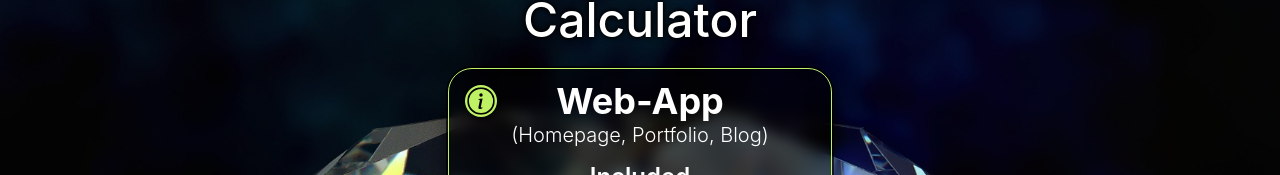
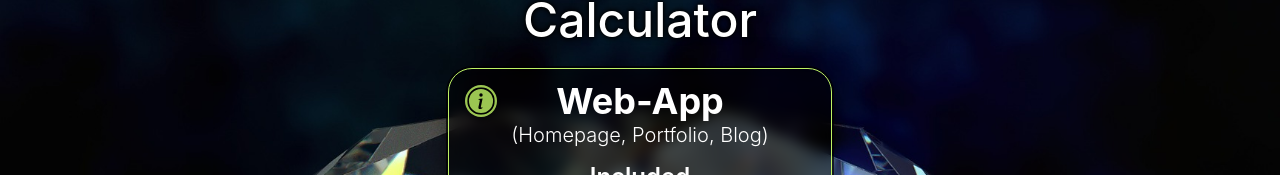
Before and after one commit to fvjupiter/synesthesigns, a Next.js app: page /pricing in a window 1280 px wide. Shown: the part 108-283 px from the top of the page. Built offline with nearby package versions, Linux system fonts and the light colour scheme.

Commit message:
pulse infoButton

```diff
--- a/components/PricingCard.js
+++ b/components/PricingCard.js
@@ -4,6 +4,7 @@ import PricingInfo from './PricingInfo'
 
 export default function PricingCard({ data, price, setToggleData, setSectionsData }) {
     const [isCardInfo, setisCardInfo] = useState(false)
+    const [isAnimationInfo, setisAnimationInfo] = useState(true)
     useEffect(() => setisCardInfo(false), [])
 
     return <>
@@ -12,9 +13,13 @@ export default function PricingCard({ data, price, setToggleData, setSectionsDat
                 overflow-hidden border ring-2 duration-300 rounded-3xl w-[356px] sm:w-96 py-4
             `}
             >
-            <div onClick={() => setisCardInfo(!isCardInfo)}
+            <div onClick={() => { setisCardInfo(!isCardInfo); setisAnimationInfo(false) }}
                 className={`
-                    ${isCardInfo ? 'hover:text-red-600 text-red-800 active:shadow-answers-inner' : 'hover:bg-lime-100 bg-lime-300 text-black shadow-answers active:shadow-none'}
+                    ${isCardInfo ?
+                        'hover:text-red-600 text-red-800 active:shadow-answers-inner'
+                        : `${isAnimationInfo && 'animate-pulse hover:animate-none'}
+                            hover:bg-lime-100 bg-lime-300 text-black shadow-answers active:shadow-none
+                        `}
                     duration-300 rounded-full ml-4 w-8 h-8 group flex justify-center items-center
                     overflow-hidden cursor-pointer
                 `}>
--- a/components/PricingInfo.js
+++ b/components/PricingInfo.js
@@ -40,7 +40,7 @@ export default function PricingInfo({ isCardInfo }) {
                     IM3K - Designs
             </a> (available soon)<br/><br/>
             <span className='font-bold'>Individual Design:</span><br/>
-            You can choose how much you want to decide on the design-aspects of your Web-App or leave it commpletely open to Synesthesigns ;-)
+            You can choose how much you want to decide on the design-aspects of your Web-App or leave it completely open to Synesthesigns ;-)
 
             <ul className='px-4 mt-8'>
                 <li className='font-light list-decimal'>Add or remove <span className='font-bold'>features &amp; pages</span> (a page / section is an area on the Web-App e.g. <span className='font-bold'>Home</span>, <span className='font-bold'>About</span> or an <span className='font-bold'>Image-Gallery</span>. Synesthesigns e.g. is
```
